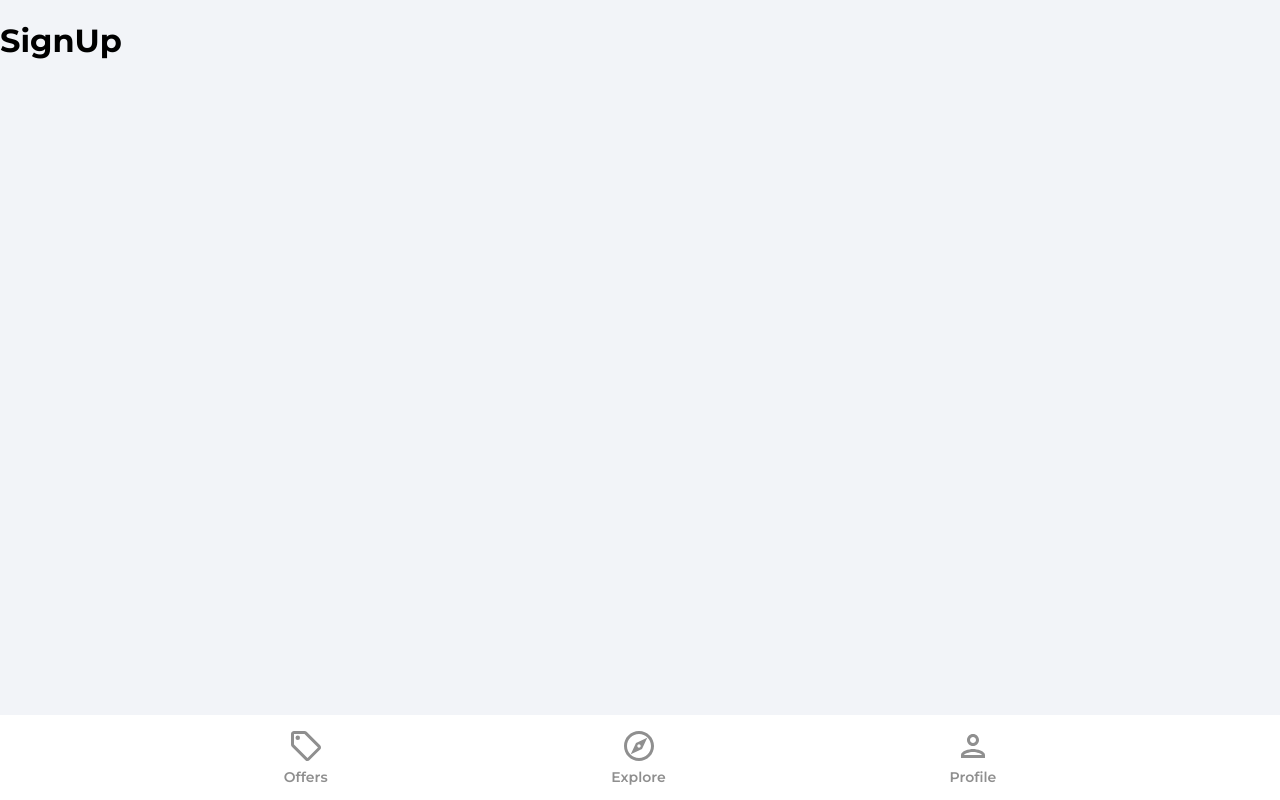
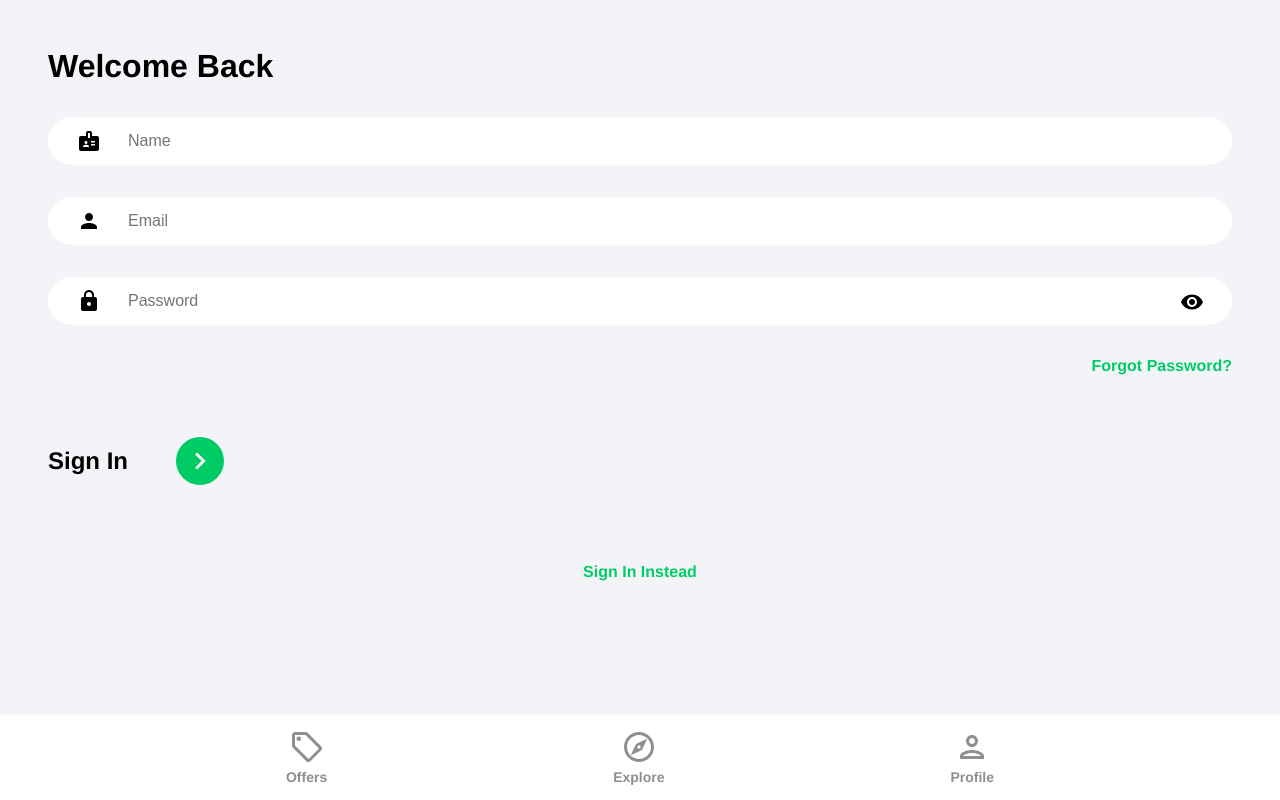
Before and after one commit to AlessiaPiscopo/house-marketplace, a React (Create React App) app: page /sign-up in a window 1280 px wide. Built offline with nearby package versions, Linux system fonts and the light colour scheme.

Commit message:
ceate sign up and sign in components

```diff
--- a/src/components/Navbar.jsx
+++ b/src/components/Navbar.jsx
@@ -1,7 +1,7 @@
 import { useNavigate, useLocation } from "react-router-dom";
-import  { ReactComponent as OfferIcon } from "../assets/svg/localOfferIcon.svg"
-import  { ReactComponent as ExploreIcon } from "../assets/svg/exploreIcon.svg"
-import  { ReactComponent as PersonOutlineIcon } from "../assets/svg/personOutlineIcon.svg"
+import { ReactComponent as OfferIcon } from "../assets/svg/localOfferIcon.svg";
+import { ReactComponent as ExploreIcon } from "../assets/svg/exploreIcon.svg";
+import { ReactComponent as PersonOutlineIcon } from "../assets/svg/personOutlineIcon.svg";
 
 const Navbar = () => {
   const navigate = useNavigate();
@@ -12,28 +12,64 @@
     if (route === location.pathname) {
       return true;
     }
-    }
+  };
 
   return (
     <footer className="navbar">
-            <nav className="navbarNav">
-                <ul className="navbarListItems">
-                    <li className="navbarListItem" onClick={() => navigate("/offers")} >
-                        <OfferIcon fill={pathMatchRoute("/offers") ? "#2c2c2c" : "#8f8f8f"} width="36px" height="36px" />
-                        <p className={pathMatchRoute("/offers") ? "navbarListItemNameActive" : "navbarListItemName"}>Offers</p>
+      <nav className="navbar-nav">
+        <ul className="navbar-list-items">
+          <li className="navbar-list-item" onClick={() => navigate("/offers")}>
+            <OfferIcon
+              fill={pathMatchRoute("/offers") ? "#2c2c2c" : "#8f8f8f"}
+              width="36px"
+              height="36px"
+            />
+            <p
+              className={
+                pathMatchRoute("/offers")
+                  ? "navbar-list-item-name-active"
+                  : "navbar-list-item-name"
+              }
+            >
+              Offers
+            </p>
           </li>
-                    <li className="navbarListItem" onClick={() => navigate("/")}>
-                        <ExploreIcon fill={pathMatchRoute("/") ? "#2c2c2c" : "#8f8f8f"} width="36px" height="36px" />
-                        <p className={pathMatchRoute("/") ? "navbarListItemNameActive" : "navbarListItemName"}>Explore</p>
+          <li className="navbar-list-item" onClick={() => navigate("/")}>
+            <ExploreIcon
+              fill={pathMatchRoute("/") ? "#2c2c2c" : "#8f8f8f"}
+              width="36px"
+              height="36px"
+            />
+            <p
+              className={
+                pathMatchRoute("/")
+                  ? "navbar-list-item-name-active"
+                  : "navbar-list-item-name"
+              }
+            >
+              Explore
+            </p>
           </li>
-                    <li className="navbarListItem" onClick={() => navigate("/profile")}>
-                        <PersonOutlineIcon fill={pathMatchRoute("/profile") ? "#2c2c2c" : "#8f8f8f"} width="36px" height="36px" />
-                        <p className={pathMatchRoute("/profile]") ? "navbarListItemNameActive" : "navbarListItemName"}>Profile</p>
+          <li className="navbar-list-item" onClick={() => navigate("/profile")}>
+            <PersonOutlineIcon
+              fill={pathMatchRoute("/profile") ? "#2c2c2c" : "#8f8f8f"}
+              width="36px"
+              height="36px"
+            />
+            <p
+              className={
+                pathMatchRoute("/profile]")
+                  ? "navbar-list-item-name-active"
+                  : "navbar-list-item-name"
+              }
+            >
+              Profile
+            </p>
           </li>
         </ul>
       </nav>
     </footer>
   );
-}
+};
 
 export default Navbar;
--- a/src/index.css
+++ b/src/index.css
@@ -1,4 +1,3 @@
-@import url('https://fonts.googleapis.com/css2?family=Montserrat:wght@200;300;400;500;600;700;800;900&display=swap');
 * {
   box-sizing: border-box;
 }
@@ -8,7 +7,7 @@
 }
 
 body {
-  font-family: 'Montserrat', sans-serif;
+  font-family: "Helvetica Neue", sans-serif;
   background-color: #f2f4f8;
   margin: 0;
   box-sizing: border-box;
@@ -37,7 +36,7 @@
   height: 3rem;
   width: 100%;
   outline: none;
-  font-family: 'Montserrat', sans-serif;
+  font-family: "Montserrat", sans-serif;
   padding: 0 3rem;
   font-size: 1rem;
 }
@@ -152,13 +151,13 @@
   align-items: center;
 }
 
-.navbarNav {
+.navbar-nav {
   width: 100%;
   margin-top: 0.75rem;
   overflow-y: hidden;
 }
 
-.navbarListItems {
+.navbar-list-items {
   margin: 0;
   padding: 0;
   display: flex;
@@ -166,32 +165,32 @@
   align-items: center;
 }
 
-.navbarListItem {
+.navbar-list-item {
   cursor: pointer;
   display: flex;
   flex-direction: column;
   align-items: center;
 }
 
-.navbarListItemName,
-.navbarListItemNameActive {
+.navbar-list-item-name,
+.navbar-list-item-name-active {
   margin-top: 0.25rem;
   font-size: 14px;
   font-weight: 600;
   color: #8f8f8f;
 }
-.navbarListItemNameActive {
+.navbar-list-item-name-active {
   color: #2c2c2c;
 }
 
 .nameInput {
   margin-bottom: 2rem;
-  background: url('./assets/svg/badgeIcon.svg') #ffffff 2.5% center no-repeat;
+  background: url("./assets/svg/badgeIcon.svg") #ffffff 2.5% center no-repeat;
 }
 
 .emailInput {
   margin-bottom: 2rem;
-  background: url('./assets/svg/personIcon.svg') #ffffff 2.5% center no-repeat;
+  background: url("./assets/svg/personIcon.svg") #ffffff 2.5% center no-repeat;
 }
 
 .passwordInputDiv {
@@ -200,7 +199,7 @@
 
 .passwordInput {
   margin-bottom: 2rem;
-  background: url('./assets/svg/lockIcon.svg') #ffffff 2.5% center no-repeat;
+  background: url("./assets/svg/lockIcon.svg") #ffffff 2.5% center no-repeat;
 }
 
 .showPassword {
@@ -621,7 +620,7 @@
 
 .logOut {
   cursor: pointer;
-  font-family: 'Montserrat', sans-serif;
+  font-family: "Montserrat", sans-serif;
   font-size: 1rem;
   font-weight: 600;
   color: #ffffff;
@@ -753,7 +752,7 @@
 .formInputFile {
   border: none;
   outline: none;
-  font-family: 'Montserrat', sans-serif;
+  font-family: "Montserrat", sans-serif;
 }
 .formInputSmall,
 .formInputFile {
--- a/src/pages/SignUp.jsx
+++ b/src/pages/SignUp.jsx
@@ -1,9 +1,148 @@
+import { useState } from "react";
+import { Link, useNavigate } from "react-router-dom";
+
+import {
+  getAuth,
+  createUserWithEmailAndPassword,
+  updateProfile,
+} from "firebase/auth";
+import { db } from "../firebase.config";
+import { doc, setDoc, serverTimestamp } from "firebase/firestore";
+
+import { ReactComponent as ArrowRightIcon } from "../assets/svg/keyboardArrowRightIcon.svg";
+import visibilityIcon from "../assets/svg/visibilityIcon.svg";
+
 const SignUp = () => {
-    return (
-        <div>
-            <h1>SignUp</h1>
-        </div>
-    )
-}
+  const navigate = useNavigate();
+
+  const [formData, setFormData] = useState({
+    name: "",
+    email: "",
+    password: "",
+  });
+  const { name, email, password } = formData;
+  const [showPassword, setShowPassword] = useState(false);
+
+  const handleChange = (ev) => {
+    setFormData((prevState) => ({
+      ...prevState,
+      [ev.target.id]: ev.target.value,
+    }));
+  };
+
+  // authenticate user & add to database
+  const handleSubmit = async (ev) => {
+    ev.preventDefault();
+
+    try {
+      // authentication ------------------------------------
+
+      // see docs: https://firebase.google.com/docs/auth/web/start
+
+      // get auth value from getAuth method
+      const auth = getAuth();
+
+      // createUserWithEmailAndPassword returns a promise
+      const userCredential = await createUserWithEmailAndPassword(
+        auth,
+        email,
+        password
+      );
+
+      // need this for our database
+      const user = userCredential.user;
+
+      // update display name
+      updateProfile(auth.currentUser, {
+        displayName: name,
+      });
+
+      // add to database ----------------------------------
+
+      // see docs for the various ways to add data to Firestore: https://firebase.google.com/docs/firestore/manage-data/add-data
+
+      // addDoc() lets Firebase generate a unique id (used when we don't need a meaningful id for the doc)
+
+      // we use setDoc(), which requires us to explicity set an id, since we need matching user ids in Auth & Firestore
+
+      // since we don't want to change the formData state, we create a copy of the formData object (excluding the password)
+      const formDataCopy = {
+        ...formData,
+      };
+      delete formDataCopy.password;
+      formDataCopy.timestamp = serverTimestamp();
+
+      await setDoc(doc(db, "users", user.uid), formDataCopy);
+
+      // redirect to homepage
+      navigate("/");
+    } catch (error) {
+      console.log(error);
+    }
+  };
+
+  return (
+    <>
+      <div className="pageContainer">
+        <header>
+          <p className="pageHeader">Welcome Back</p>
+        </header>
+
+        <main>
+          <form onSubmit={handleSubmit}>
+            <input
+              type="text"
+              className="nameInput"
+              placeholder="Name"
+              id="name"
+              value={name}
+              onChange={handleChange}
+            />
+            <input
+              type="email"
+              className="emailInput"
+              placeholder="Email"
+              id="email"
+              value={email}
+              onChange={handleChange}
+            />
+            <div className="passwordInputDiv">
+              <input
+                type={showPassword ? "text" : "password"}
+                className="passwordInput"
+                placeholder="Password"
+                id="password"
+                value={password}
+                onChange={handleChange}
+              />
+              <img
+                src={visibilityIcon}
+                alt="show password"
+                className="showPassword"
+                onClick={() => setShowPassword((prevState) => !prevState)}
+                // onClick={() => setShowPassword(!showPassword)}
+              />
+            </div>
+            <Link to="/forgot-password" className="forgotPasswordLink">
+              Forgot Password?
+            </Link>
+            <div className="signInBar">
+              <p className="signInText">Sign In</p>
+              <button className="signInButton">
+                <ArrowRightIcon fill="#fff" width="34px" height="34px" />
+              </button>
+            </div>
+          </form>
+
+          {/* Google OAuth */}
+
+          <Link to="/sign-in" className="registerLink">
+            Sign In Instead
+          </Link>
+        </main>
+      </div>
+    </>
+  );
+};
 
 export default SignUp;
--- a/src/pages/Signin.jsx
+++ b/src/pages/Signin.jsx
@@ -1,9 +1,87 @@
+import { useState } from "react";
+import { Link, useNavigate } from "react-router-dom";
+import { ReactComponent as ArrowRightIcon } from "../assets/svg/keyboardArrowRightIcon.svg";
+// don't need visibilityIcon as ReactComponent, bcus we are using this as an img src
+import visibilityIcon from "../assets/svg/visibilityIcon.svg";
+
 const SignIn = () => {
-    return (
-        <div>
-            <h1>SignIn</h1>
-        </div>
-    )
-}
+  const navigate = useNavigate();
+
+  // create a formData object with all input fields (instead of setting the state for each field individually)
+  const [formData, setFormData] = useState({
+    email: "",
+    password: "",
+  });
+  // then, we can destructure from the formData object to have access to each field
+  const { email, password } = formData;
+  const [showPassword, setShowPassword] = useState(false);
+
+  // dynamically sets the names and values for the new formData object
+  // [ev.target.id] receives the id of "email" or "password" (which we set in the <input> elements below)—this allows us to add as many more inputs as we want without the need to target each individual
+  const handleChange = (ev) => {
+    setFormData((prevState) => ({
+      ...prevState,
+      [ev.target.id]: ev.target.value,
+    }));
+  };
+
+  return (
+    <>
+      <div className="pageContainer">
+        <header>
+          <p className="pageHeader">Welcome Back</p>
+        </header>
+
+        <main>
+          <form>
+            <input
+              type="email"
+              className="emailInput"
+              placeholder="Email"
+              id="email"
+              value={email}
+              onChange={handleChange}
+            />
+            <div className="passwordInputDiv">
+              <input
+                type={showPassword ? "text" : "password"}
+                className="passwordInput"
+                placeholder="Password"
+                id="password"
+                value={password}
+                onChange={handleChange}
+              />
+
+              <img
+                src={visibilityIcon}
+                alt="show password"
+                className="showPassword"
+                onClick={() => setShowPassword((prevState) => !prevState)}
+                // onClick={() => setShowPassword(!showPassword)}
+              />
+            </div>
+
+            <Link to="/forgot-password" className="forgotPasswordLink">
+              Forgot Password?
+            </Link>
+
+            <div className="signInBar">
+              <p className="signInText">Sign In</p>
+              <button className="signInButton">
+                <ArrowRightIcon fill="#fff" width="34px" height="34px" />
+              </button>
+            </div>
+          </form>
+
+          {/* Google OAuth */}
+
+          <Link to="/sign-up" className="registerLink">
+            Sign Up Instead
+          </Link>
+        </main>
+      </div>
+    </>
+  );
+};
 
 export default SignIn;
```
Lines whose indentation alone changed are shown as unchanged.
